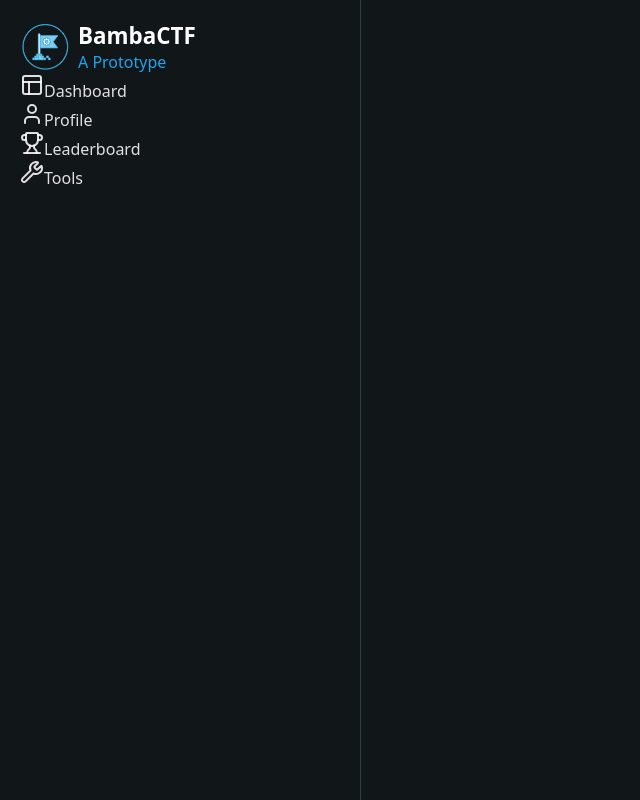
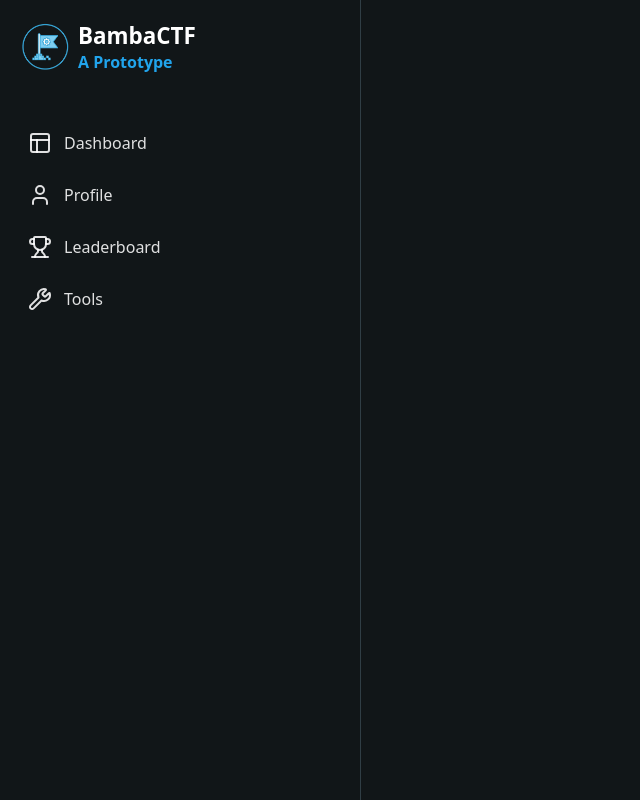
Before and after one commit to IkedaLab-Daniel/BambaCTF, a React (Vite) app in the folder client/: page / in a window 1280 px wide. Shown: the whole page, without its empty margins (0-640 px from the left). Built offline with nearby package versions, Linux system fonts and the light colour scheme.

Commit message:
Refactor: Enhance Sidebar styles for buttons and improve layout

```diff
--- a/client/src/components/Sidebar.css
+++ b/client/src/components/Sidebar.css
@@ -30,4 +30,19 @@
   font-size: 1rem;
   font-weight: 500;
   color: #21a4ec;
+  font-weight: 600;
 }
+
+.sidebar .buttons {
+    margin-top: 50px;
+  display: flex;
+  gap: 12px;
+  flex-direction: column;
+}
+
+.sidebar .buttons .btn-link {
+  padding: 8px;
+  display: flex;
+  align-items: center;
+  gap: 12px;
+}
```
